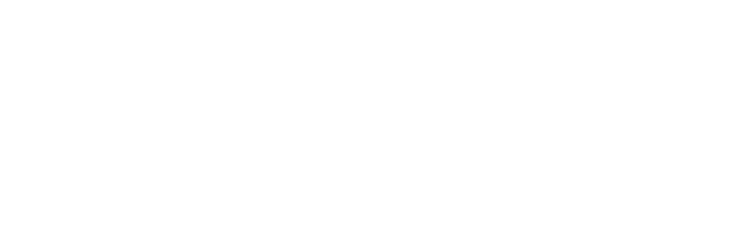
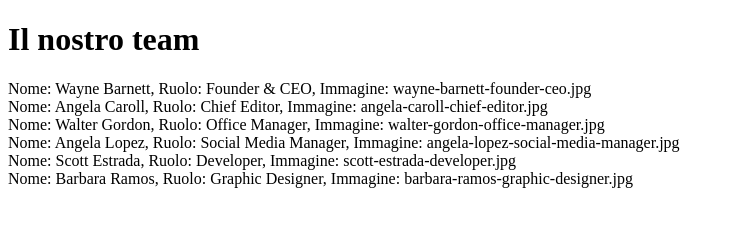
Before and after one commit to bigazzi96/js-our-team, a plain HTML site: page index.html in a window 1280 px wide. Shown: the whole page, without its empty margins (0-734 px from the left). Drawn offline with Linux system fonts and the light colour scheme; files that its build step writes are made by us from their sources.

Commit message:
aggiunta funzione per stampare stringa su dom

```diff
--- a/index.html
+++ b/index.html
@@ -7,8 +7,14 @@
     <link rel="stylesheet" href="style.css">
 </head>
 <body>
+    <header>
+  <H1>Il nostro team</H1>
+    </header>
+<main id="team-container">
 
 
+
+</main>
 
 
     <script src="js/script.js"></script>
--- a/js/script.js
+++ b/js/script.js
@@ -37,3 +37,17 @@ const team = [
 team.forEach((socio) => {
     console.log(`Nome: ${socio.nome}, Ruolo: ${socio.ruolo}, Immagine: ${socio.immagine}`);
 });
+
+
+
+//* stampa su  stringa dom
+const container = document.getElementById('team-container');
+
+for (let index = 0; index < team.length; index++) {
+    const socio = team[index];
+    const socioDiv = document.createElement('div'); //
+
+    socioDiv.textContent = `Nome: ${socio.nome}, Ruolo: ${socio.ruolo}, Immagine: ${socio.immagine}`;
+
+    container.appendChild(socioDiv);
+}
```
